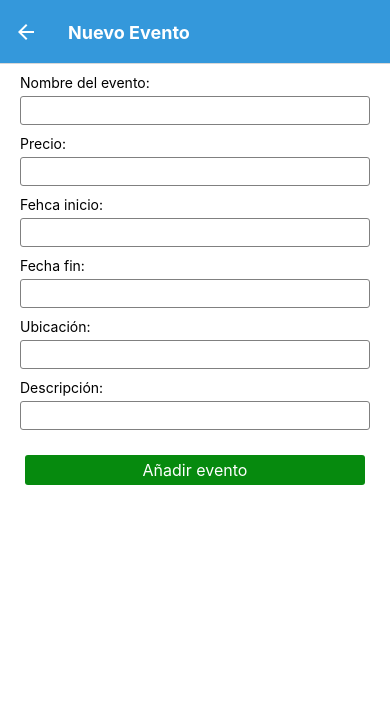
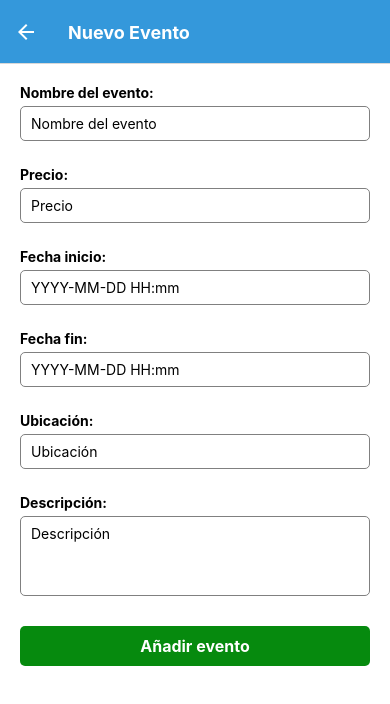
Before and after one commit to pavazfer/VIU_Dispositivos_moviles_app_multiplataforma, a React Native app in the folder Actividad2/: screen /CrearEvento in a window 390 px wide. Shown: the top 704 px of the page. Built offline with nearby package versions, Linux system fonts and the light colour scheme; data requests are answered from the project's data file.

Commit message:
Update CrearEvento.js

```diff
--- a/Actividad2/screens/CrearEvento.js
+++ b/Actividad2/screens/CrearEvento.js
@@ -1,92 +1,112 @@
-import { Button, Pressable, StyleSheet, Text, TextInput, View } from 'react-native';
+import React, { useState } from 'react';
+import { StyleSheet, View, Text, TextInput, Pressable } from 'react-native';
 import { Formik } from 'formik';
 import { createEvent } from '../service/eventService';
 
 export default function CrearEvento({ navigation }) {
-  let initialValues = {
+  const initialValues = {
     nombre: '',
     ubicacion: '',
     precio: '',
     fechaInicio: '',
     fechaFin: '',
-    descripcion: ''
-  }
+    descripcion: '',
+  };
+
+  const [eventAdded, setEventAdded] = useState(false);
 
   const createNewEvent = (newEvent) => {
-    createEvent(newEvent).then(() =>
-      navigation.navigate({ name: 'Eventos', params: { title: 'refresh' } })
-    )
-  }
+    createEvent(newEvent).then(() => {
+      setEventAdded(true);
+      navigation.navigate({ name: 'Eventos', params: { title: 'refresh' } });
+    });
+  };
+
+  const navigateToCreateEvent = () => {
+    setEventAdded(false);
+    navigation.navigate({ name: 'CrearEvento' });
+  };
 
   return (
     <View style={styles.container}>
-      <Formik
-        initialValues={initialValues}
-        onSubmit={(values) => createNewEvent(values)}
-      >
+      <Formik initialValues={initialValues} onSubmit={(values) => createNewEvent(values)}>
         {({ handleChange, handleBlur, handleSubmit, values }) => (
           <View style={styles.formContainer}>
             <View>
-              <Text>Nombre del evento: </Text>
+              <Text style={styles.label}>Nombre del evento:</Text>
               <TextInput
                 onChangeText={handleChange('nombre')}
                 onBlur={handleBlur('nombre')}
                 value={values.nombre}
+                placeholder="Nombre del evento"
                 style={styles.input}
               />
             </View>
+
             <View>
-              <Text>Precio: </Text>
+              <Text style={styles.label}>Precio:</Text>
               <TextInput
                 onChangeText={handleChange('precio')}
                 onBlur={handleBlur('precio')}
                 value={values.precio}
+                placeholder="Precio"
                 style={styles.input}
+                keyboardType="numeric"
               />
             </View>
+
             <View>
-              <Text>Fehca inicio: </Text>
+              <Text style={styles.label}>Fecha inicio:</Text>
               <TextInput
                 onChangeText={handleChange('fechaInicio')}
                 onBlur={handleBlur('fechaInicio')}
                 value={values.fechaInicio}
+                placeholder="YYYY-MM-DD HH:mm"
                 style={styles.input}
               />
             </View>
+
             <View>
-              <Text>Fecha fin: </Text>
+              <Text style={styles.label}>Fecha fin:</Text>
               <TextInput
                 onChangeText={handleChange('fechaFin')}
                 onBlur={handleBlur('fechaFin')}
                 value={values.fechaFin}
+                placeholder="YYYY-MM-DD HH:mm"
                 style={styles.input}
               />
             </View>
+
             <View>
-              <Text>Ubicación: </Text>
+              <Text style={styles.label}>Ubicación:</Text>
               <TextInput
                 onChangeText={handleChange('ubicacion')}
                 onBlur={handleBlur('ubicacion')}
                 value={values.ubicacion}
+                placeholder="Ubicación"
                 style={styles.input}
               />
             </View>
+
             <View>
-              <Text>Descripción: </Text>
+              <Text style={styles.label}>Descripción:</Text>
               <TextInput
                 onChangeText={handleChange('descripcion')}
                 onBlur={handleBlur('descripcion')}
                 value={values.descripcion}
-                style={styles.input}
+                placeholder="Descripción"
+                style={[styles.input, styles.multilineInput]}
+                multiline
               />
             </View>
 
-            <Pressable onPress={handleSubmit} style={[styles.btn, styles.createBtn]}>
+            <Pressable onPress={handleSubmit} style={styles.btn}>
               <Text style={styles.createBtnText}>Añadir evento</Text>
             </Pressable>
           </View>
         )}
       </Formik>
+
     </View>
   );
 }
@@ -95,36 +115,51 @@ const styles = StyleSheet.create({
   container: {
     flex: 1,
     backgroundColor: '#fff',
-    alignItems: 'stretch'
+    alignItems: 'stretch',
   },
   formContainer: {
     marginHorizontal: 20,
     marginVertical: 10,
     flex: 1,
   },
+  label: {
+    fontWeight: 'bold',
+    marginTop: 10,
+    marginBottom: 5,
+  },
   input: {
     borderWidth: 1,
     borderColor: 'grey',
-    borderRadius: 3,
+    borderRadius: 5,
     paddingHorizontal: 10,
-    paddingVertical: 5,
-    marginBottom: 10,
-    marginTop: 5
+    paddingVertical: 8,
+    marginBottom: 15,
+  },
+  multilineInput: {
+    minHeight: 80,
   },
   btn: {
-    borderRadius: 3,
-    paddingHorizontal: 10,
-    paddingVertical: 5,
+    borderRadius: 5,
+    paddingHorizontal: 15,
+    paddingVertical: 10,
     alignItems: 'center',
-    marginHorizontal: 5,
-  },
-  createBtn: {
     backgroundColor: '#068a0e',
     marginTop: 15,
-    marginBottom: 5
+    marginBottom: 5,
+  },
+  addEventBtn: {
+    backgroundColor: '#086cc4',
+    position: 'absolute',
+    bottom: 20,
+    right: 20,
+    borderRadius: 50,
+    padding: 15,
+    alignItems: 'center',
+    justifyContent: 'center',
   },
   createBtnText: {
     color: 'white',
-    fontSize: 16
-  }
+    fontSize: 16,
+    fontWeight: 'bold',
+  },
 });
```
